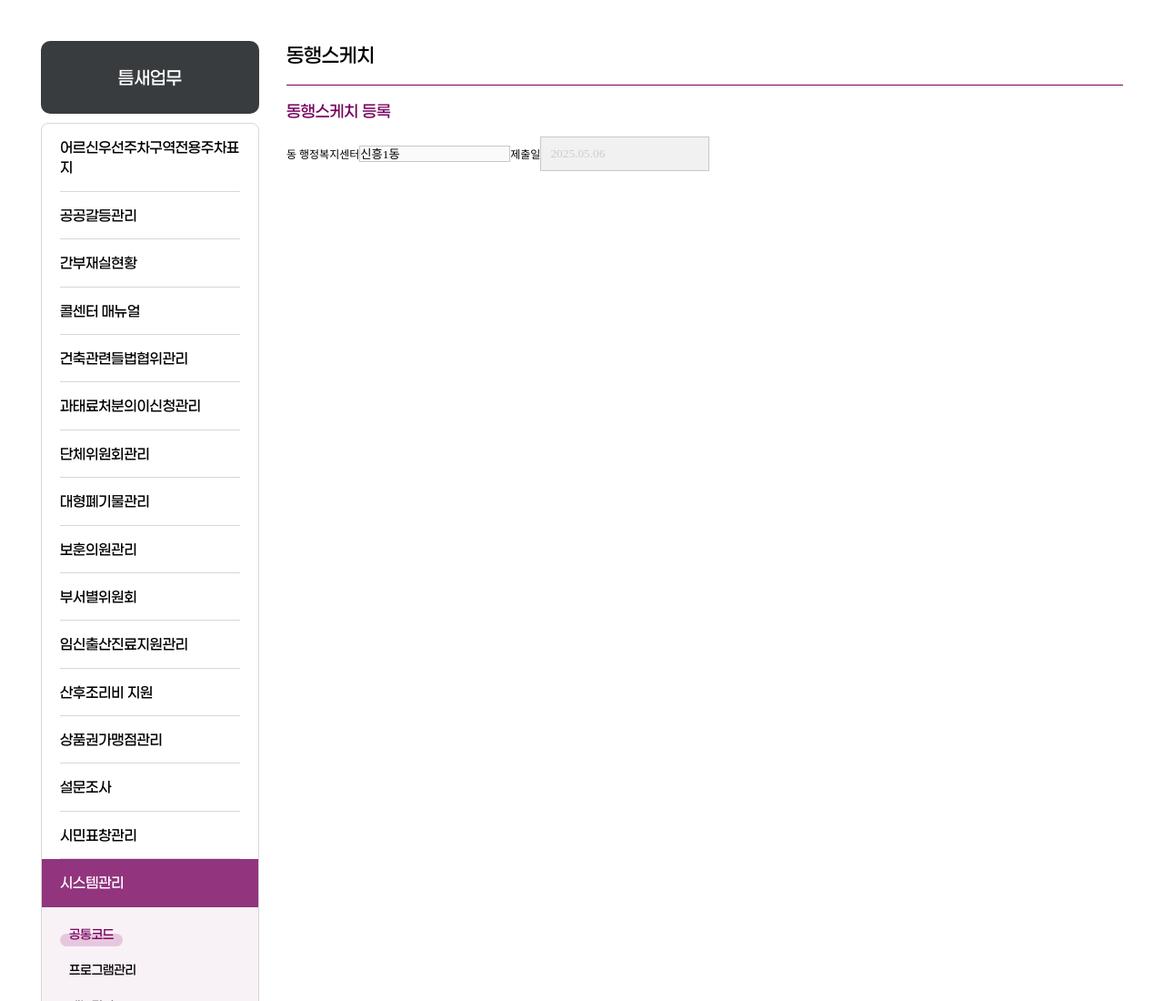
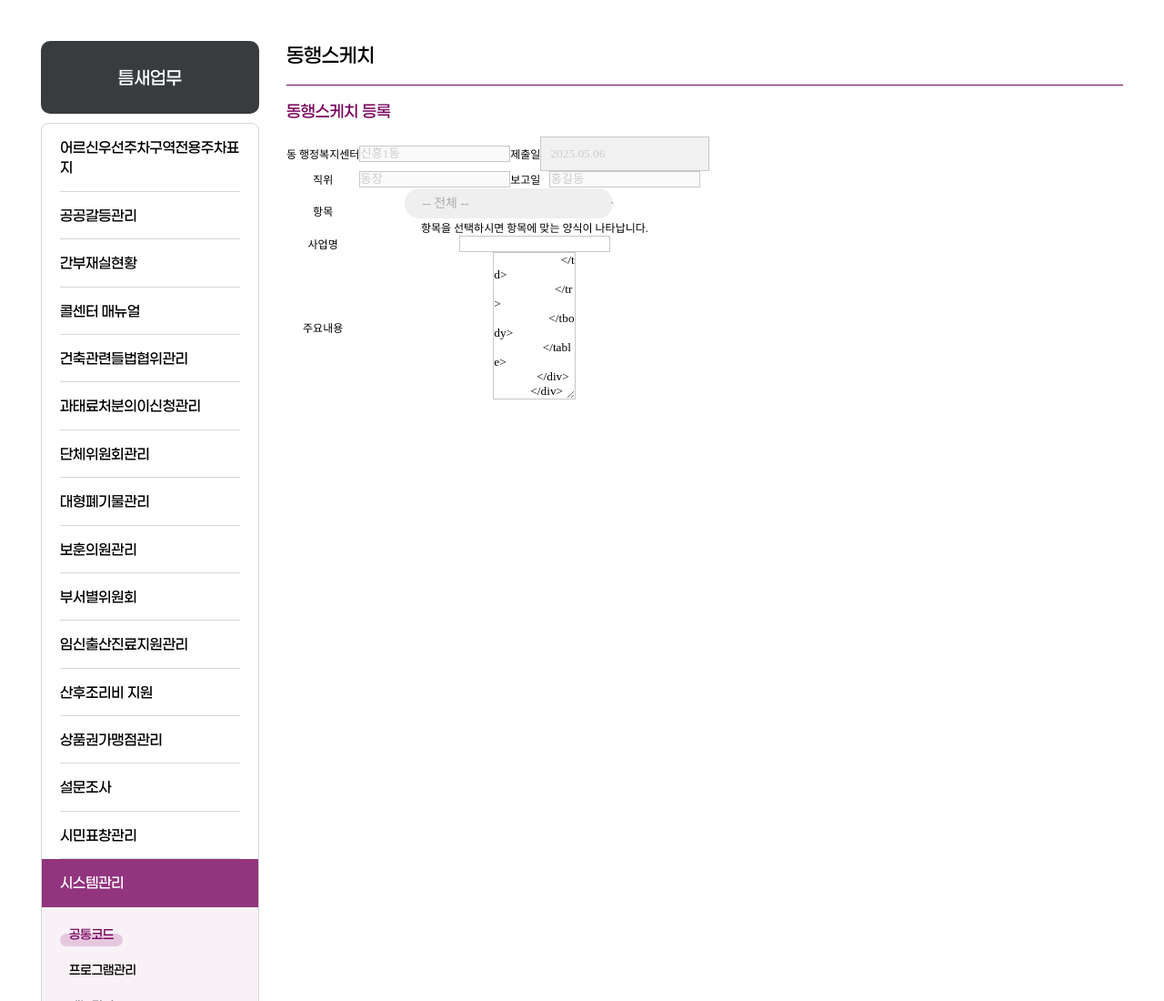
Before and after one commit to kik87827/seongnam_system, a website: page src/with_sketch_view_11.html in a window 1280 px wide. Shown: the top 1100 px of the page at 91% size. Drawn offline with nearby package versions, Linux system fonts and the light colour scheme; files that its build step writes are made by us from their sources; files whose address does not match are found by name; a web font is replaced by a local one.

Commit message:
feat: [동행스케치] 등록페이지 작업중

```diff
--- a/src/with_sketch_view_11.html
+++ b/src/with_sketch_view_11.html
@@ -21,11 +21,40 @@
                   <tbody>
                     <tr>
                       <th>동 행정복지센터</th>
-                      <td><input type="text" value="신흥1동" disabled /></td>
+                      <td><input type="text" class="sort_input_ft" placeholder="신흥1동" disabled /></td>
                       <th>제출일</th>
                       <td><input type="text" class="datepicker inp" placeholder="2025.05.06" readonly /></td>
                     </tr>
-                    <tr></tr>
+                    <tr>
+                      <th>직위</th>
+                      <td><input type="text" class="sort_input_ft" placeholder="동장" disabled /></td>
+                      <th>보고일</th>
+                      <td><input type="text" class="sort_input_ft" placeholder="홍길동" disabled /></td>
+                    </tr>
+                    <tr>
+                      <th>항목</th>
+                      <td colspan="3">
+                        <div class="sort_select_wrap"></div>
+                        <select required="" class="form_select">
+                          <option value="" disabled="" selected="" hidden="">-- 전체 --</option>
+                          <option value="opt_01">옵션1</option>
+                          <option value="opt_02">옵션2</option>
+                        </select>
+                        <p>항목을 선택하시면 항목에 맞는 양식이 나타납니다.</p>
+                      </td>
+                    </tr>
+                    <tr>
+                      <th>사업명</th>
+                      <td colspan="3">
+                        <input type="text" class="sort_input_ft" placeholder="" />
+                      </td>
+                    </tr>
+                    <tr>
+                      <th>주요내용</th>
+                      <td colspan="3">
+                        <textarea rows="10" cols="10" class="sort_textarea">
+                      </td>
+                    </tr>
                   </tbody>
                 </table>
               </div>
```
